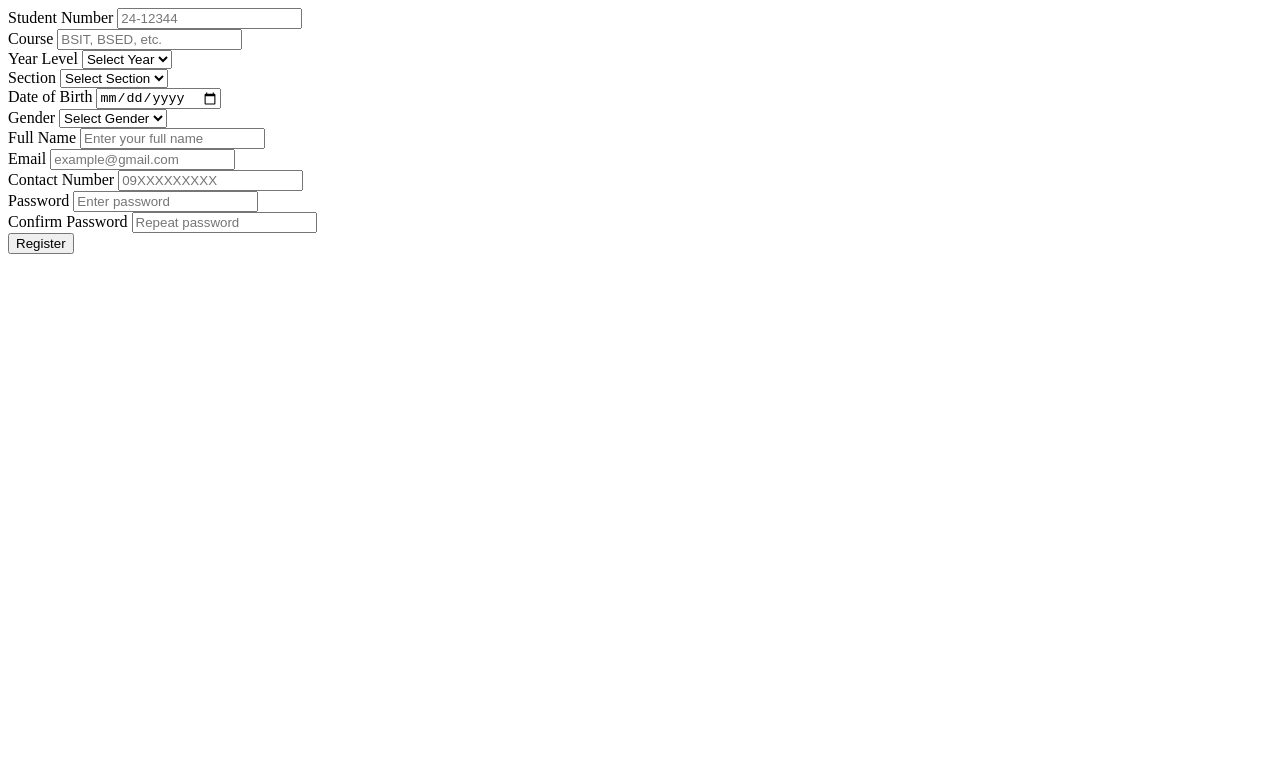
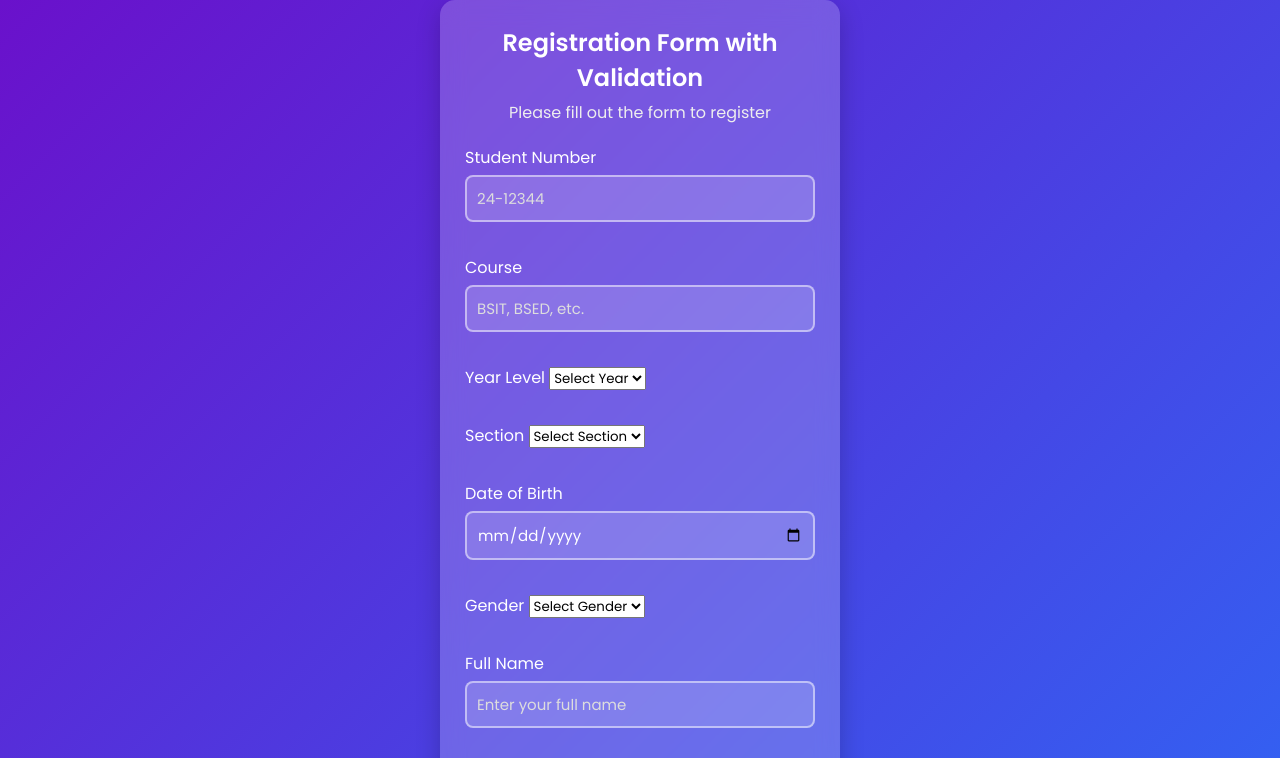
Before and after one commit to glyndelcuesta1414-maker/JQuaru-revised-form-validation-, a plain HTML site: page index.html in a window 1280 px wide. Shown: the top 758 px of the page. Drawn offline with nearby package versions, Linux system fonts and the light colour scheme.

Commit message:
Update index.html

```diff
--- a/index.html
+++ b/index.html
@@ -1,8 +1,30 @@
+<!DOCTYPE html>
+<html lang="en">
+<head>
+  <meta charset="UTF-8">
+  <meta name="viewport" content="width=device-width, initial-scale=1.0">
+  <title>Registration Form</title>
+
+  <!-- Google Font -->
+  <link href="https://fonts.googleapis.com/css2?family=Poppins:wght@300;400;600&display=swap" rel="stylesheet">
+
+  <!-- CSS -->
+  <link rel="stylesheet" href="style.css">
+
+  <!-- jQuery -->
+  <script src="https://ajax.googleapis.com/ajax/libs/jquery/3.7.1/jquery.min.js"></script>
+</head>
+<body>
+
+<div class="card">
+  <h2>Registration Form with Validation</h2>
+  <p class="subtitle">Please fill out the form to register</p>
+
   <form id="regForm">
 
     <div class="input-group">
       <label>Student Number</label>
-    <input type="text" id="studentNum" placeholder="24-12344" minlength="7">
+      <input type="text" id="studentNum" placeholder="24-12344">
       <small class="error"></small>
     </div>
 
@@ -86,3 +108,14 @@
     <button class="btn" type="submit">Register</button>
 
   </form>
+</div>
+
+<footer>
+  <p>© 2025 , Cuesta, Glyndel boy M. • Olano, Hanze E.— All rights reserved.</p>
+</footer>
+
+<!-- JS -->
+<script src="script.js"></script>
+
+</body>
+</html>
```
Lines whose indentation alone changed are shown as unchanged.
